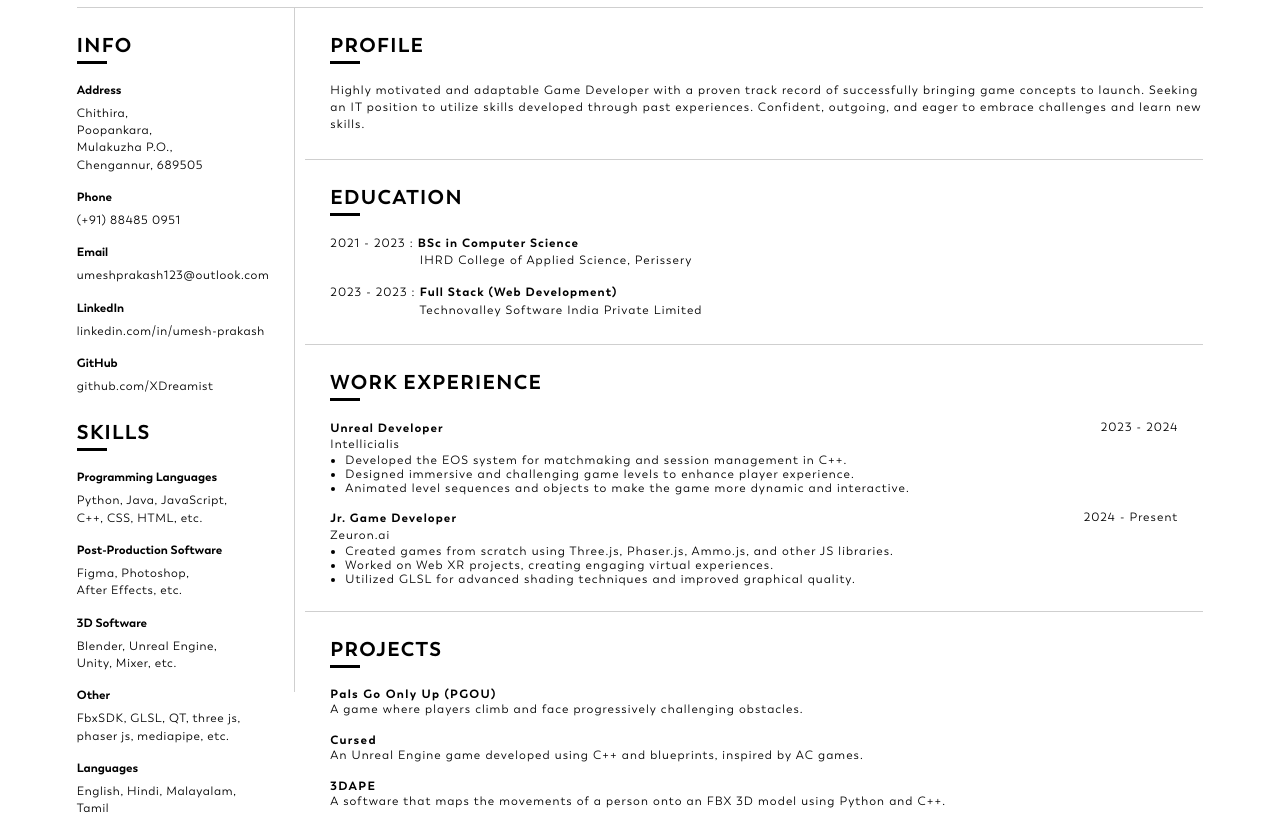
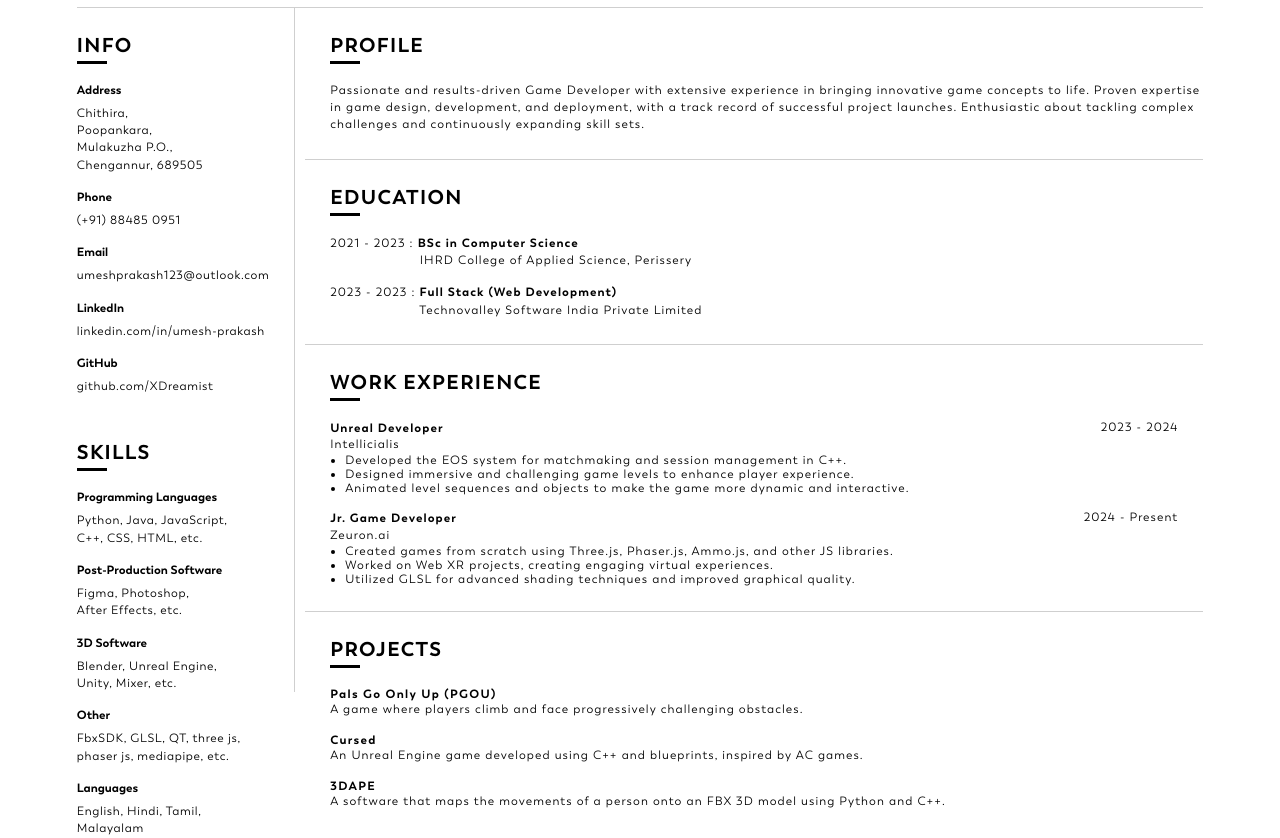
Before and after one commit to XDreamist/WebCLI, a plain HTML site: page src/resume/resume.html in a window 1280 px wide. Shown: the part 105-943 px from the top of the page. Drawn offline with Linux system fonts and the light colour scheme.

Commit message:
shmall refinement

```diff
--- a/src/resume/resume.html
+++ b/src/resume/resume.html
@@ -42,7 +42,7 @@
                     <h3>GitHub</h3>
                     <p><a href="https://github.com/XDreamist" target="_blank">github.com/XDreamist</a></p>
 
-                    <h2>SKILLS</h2>
+                    <h2 style="margin-top: 45px;">SKILLS</h2> <!--Change this later-->
 
                     <h3>Programming Languages</h3>
                     <p>
@@ -71,7 +71,7 @@
                     <h3>Languages</h3>
                     <p>
                         English, Hindi,
-                        Malayalam, Tamil
+                        Tamil, Malayalam
                     </p>
                 </div>
             </div>
@@ -79,10 +79,10 @@
             <div class="right-content">
                 <h2>PROFILE</h2>
                 <p>
-                    Highly motivated and adaptable Game Developer with a proven track record
-                    of successfully bringing game concepts to launch. Seeking an IT position
-                    to utilize skills developed through past experiences. Confident, outgoing,
-                    and eager to embrace challenges and learn new skills.
+                    Passionate and results-driven Game Developer with extensive experience in bringing
+                    innovative game concepts to life. Proven expertise in game design, development, and
+                    deployment, with a track record of successful project launches. Enthusiastic about
+                    tackling complex challenges and continuously expanding skill sets.
                 </p>
 
                 <div class="horizontal-line"></div>
```
Also changed, not shown: 1 other file.
